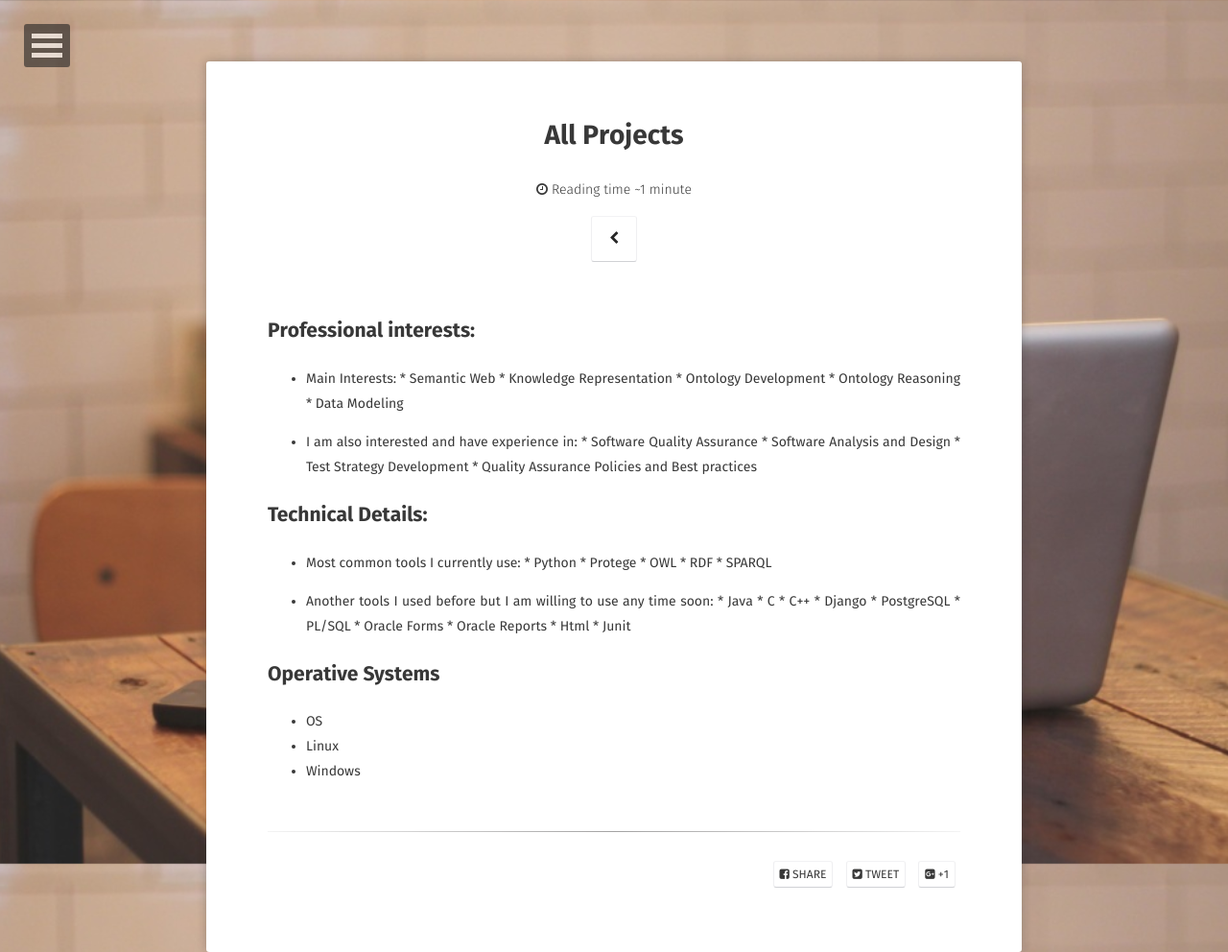
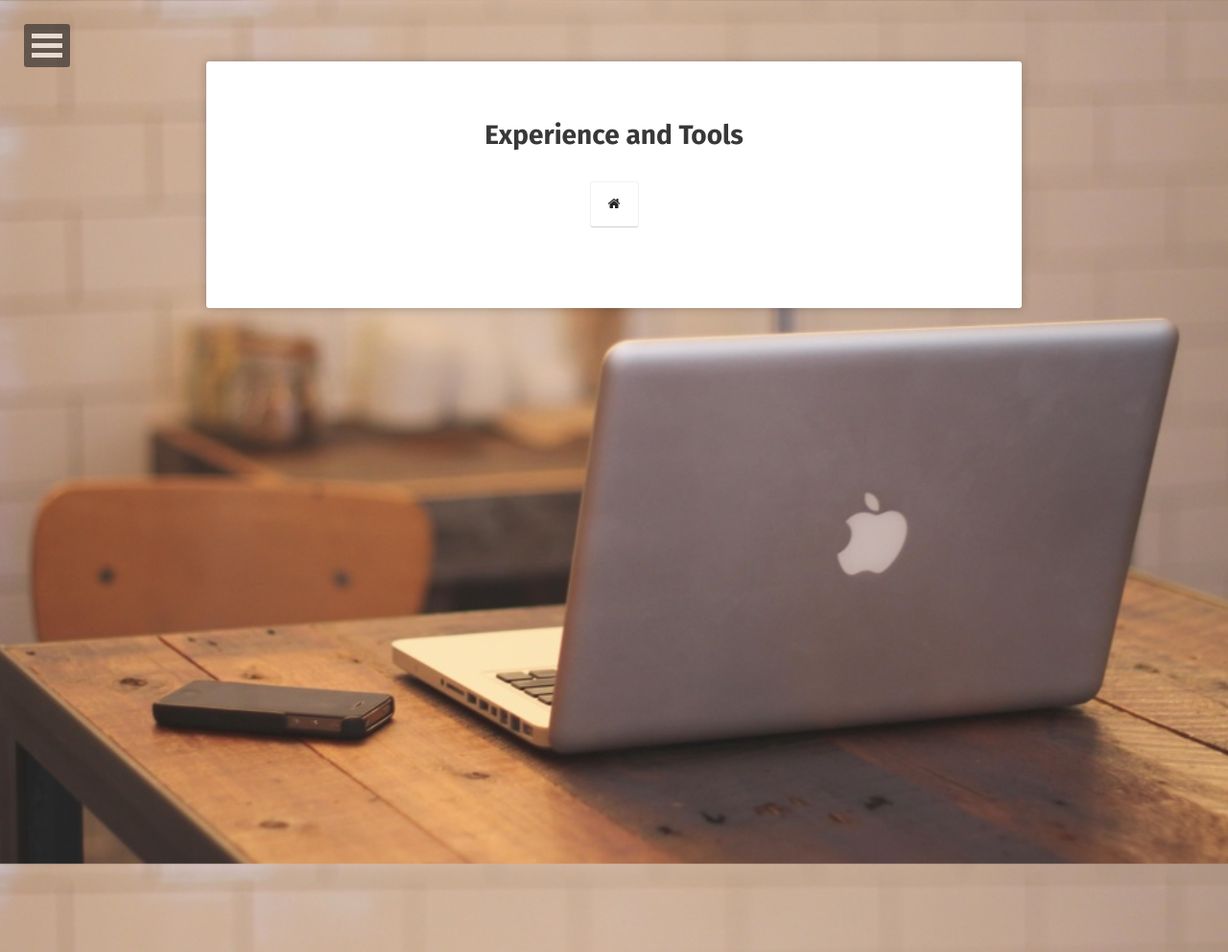
Before and after one commit to lcomet/linamolinascomet, a Jekyll site: the page built from projects/index.md, in a window 1280 px wide. Shown: the whole page at 96% size. Built offline with Jekyll 4.4.1, drawn with Linux system fonts in a browser that asks for light colours; some web fonts are replaced.

Commit message:
update projects

```diff
--- a/projects/index.md
+++ b/projects/index.md
@@ -1,6 +1,6 @@
 ---
-layout: post
-title: All Projects
+layout: project
+title: Experience and Tools
 excerpt: "Here you can find some of my experience related information."
 comments: false
 ---
```
